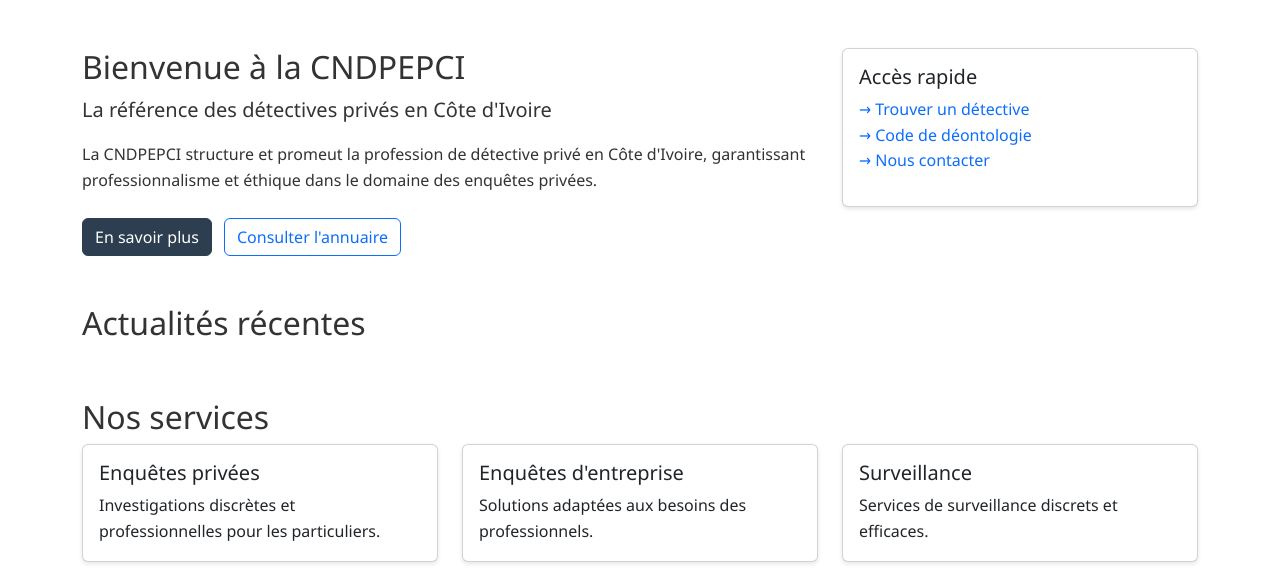
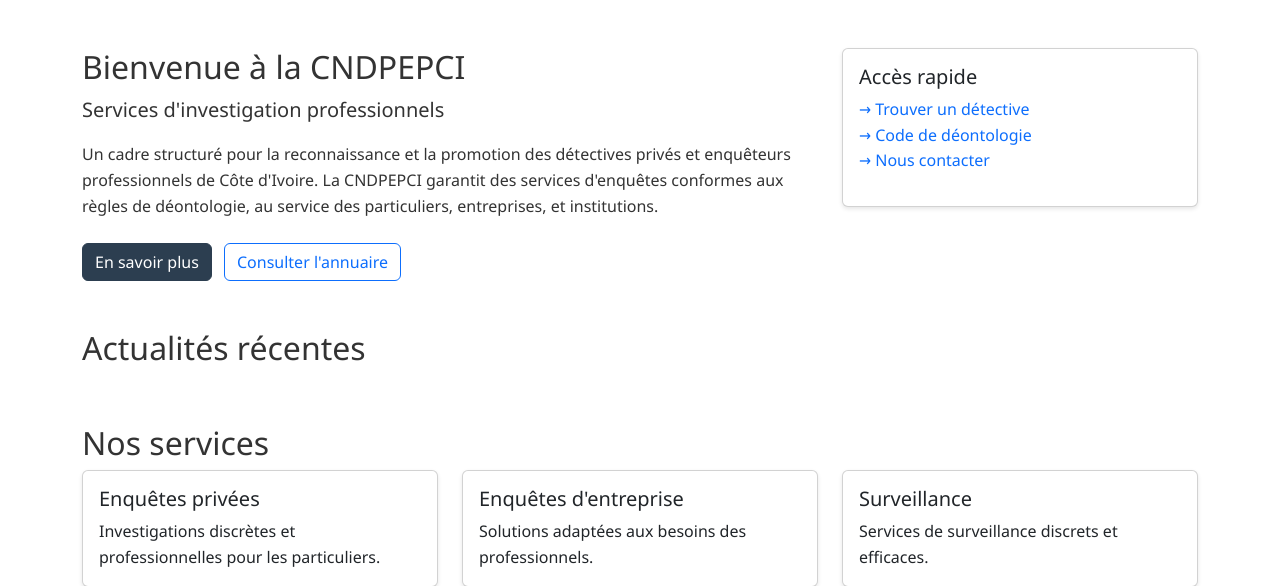
Before and after one commit to Loicqra12/cndpepci, a Flask app: page / in a window 1280 px wide. Shown: the part 582-1168 px from the top of the page. Run offline with Flask 3, Linux system fonts and the light colour scheme; some libraries are stand-ins or nearby versions.

Commit message:
Agent query: Please verify if the homepage now shows "Services d'investigation professionnels" as the lead text and the new presentation text about CNDPEPCI's framework and services.

```diff
--- a/templates/home.html
+++ b/templates/home.html
@@ -15,9 +15,8 @@
     <div class="row">
         <div class="col-md-8">
             <h2>Bienvenue à la CNDPEPCI</h2>
-            <p class="lead">La référence des détectives privés en Côte d'Ivoire</p>
-            <p>La CNDPEPCI structure et promeut la profession de détective privé en Côte d'Ivoire, garantissant
-            professionnalisme et éthique dans le domaine des enquêtes privées.</p>
+            <p class="lead">Services d'investigation professionnels</p>
+            <p>Un cadre structuré pour la reconnaissance et la promotion des détectives privés et enquêteurs professionnels de Côte d'Ivoire. La CNDPEPCI garantit des services d'enquêtes conformes aux règles de déontologie, au service des particuliers, entreprises, et institutions.</p>
             <div class="mt-4">
                 <a href="{{ url_for('about') }}" class="btn btn-primary">En savoir plus</a>
                 <a href="{{ url_for('directory') }}" class="btn btn-outline-primary ms-2">Consulter l'annuaire</a>
```
Also changed, not shown: 1 other file.
